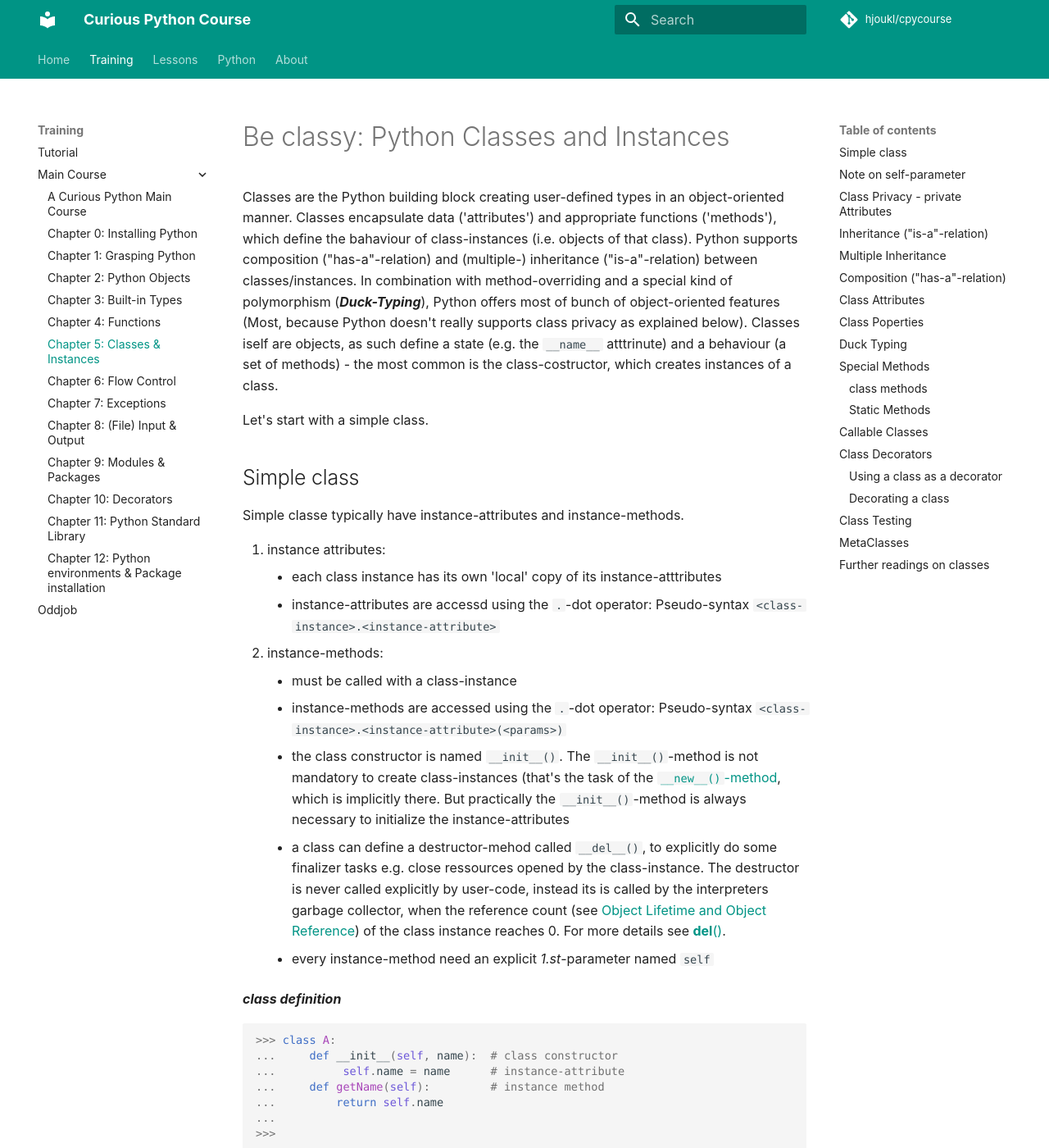
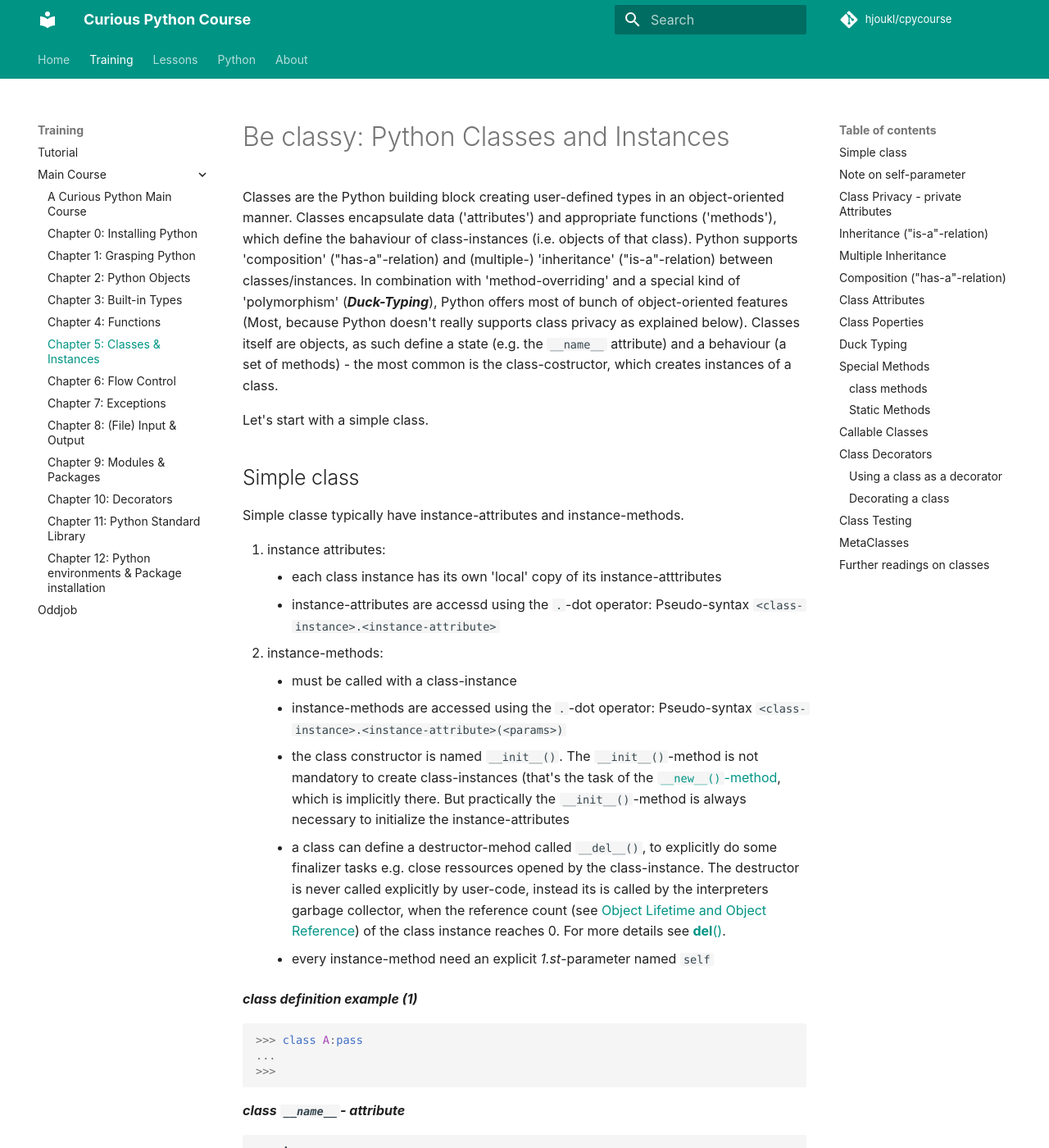
Before and after one commit to rkluger68/cpycourse, an MkDocs documentation site: the page built from docs/training/main-course/classes-instances.md, in a window 1280 px wide and 1400 px high. Shown: the whole window at 82% size. Built offline with MkDocs 1.6.1 and Material for MkDocs 9.7.7, drawn with Linux system fonts in a browser that asks for light colours; comment, search, counter and statistics services are not loaded; some of the changed text lies outside the part shown.

Commit message:
Update classes-instances.md
Add an even more simple class definition; corrected typos

````diff
--- a/docs/training/main-course/classes-instances.md
+++ b/docs/training/main-course/classes-instances.md
@@ -1,7 +1,7 @@
 # Be classy: Python Classes and Instances
 
-Classes are the Python building block creating user-defined types in an object-oriented manner. Classes encapsulate data ('attributes') and appropriate functions ('methods'), which define the bahaviour of class-instances (i.e. objects of that class). Python supports composition ("has-a"-relation) and (multiple-) inheritance ("is-a"-relation) between classes/instances. In combination with method-overriding and a special kind of polymorphism (***Duck-Typing***), Python offers most of bunch of object-oriented features (Most, because Python doesn't really supports class privacy as explained below).
-Classes iself are objects, as such define a state (e.g. the `__name__` atttrinute) and a behaviour (a set of methods) - the most common is the class-costructor, which creates instances of a class.
+Classes are the Python building block creating user-defined types in an object-oriented manner. Classes encapsulate data ('attributes') and appropriate functions ('methods'), which define the bahaviour of class-instances (i.e. objects of that class). Python supports 'composition' ("has-a"-relation) and (multiple-) 'inheritance' ("is-a"-relation) between classes/instances. In combination with 'method-overriding' and a special kind of 'polymorphism' (***Duck-Typing***), Python offers most of bunch of object-oriented features (Most, because Python doesn't really supports class privacy as explained below).
+Classes itself are objects, as such define a state (e.g. the `__name__` attribute) and a behaviour (a set of methods) - the most common is the class-costructor, which creates instances of a class.
 
 Let's start with a simple class.
 
@@ -19,7 +19,24 @@ Simple classe typically have instance-attributes and instance-methods.
     - a class can define a destructor-mehod called `__del__()`, to explicitly do some finalizer tasks e.g. close ressources opened by the class-instance. The destructor is never called explicitly by user-code, instead its is called by the interpreters garbage collector, when the reference count (see [Object Lifetime and Object Reference](objects.md)) of the class instance reaches 0. For more details see [__del__()](https://docs.python.org/3/reference/datamodel.html?highlight=__del#object.__del__).
     - every instance-method need an explicit *1.st*-parameter named `self`
 
-***class definition***
+***class definition example (1)***
+
+``` python
+>>> class A:pass
+...
+>>>
+```
+
+***class `__name__`- attribute***
+
+```python
+>>> A.__name__
+'A'
+>>>
+```
+
+
+***class definition (2)***
 
 ``` python
 >>> class A:
@@ -35,9 +52,11 @@ Simple classe typically have instance-attributes and instance-methods.
 
 ``` python
 >>> a1 = ('A')
->>> a1.name          # attribute-access using class-instance and '.'-dot operator
+>>> a1.name                # attribute-access using class-instance and '.'-dot operator
 'A'
->>> a1.getName()     # method-access  using class-instance and '.'-dot operator
+>>> a1.getName()           # method-access  using class-instance and '.'-dot operator
+'A'
+>>>  a.__class__.__name__  # class-attribute
 'A'
 >>>
 ```
@@ -287,7 +306,7 @@ Properties are a way of data encapusulation. Hiding ordinary attributes behind a
 Python support two different ways of implementing properties:
 
 1. 'lower-level' using `property()` builtin function
-2. 'higher-level' using  `@propery()`-decorator
+2. 'higher-level' using  `@propery`-decorator
 
 The Python docs provide a good [property-example](https://docs.python.org/3/library/functions.html#property), with read-, write- and delete-access. For convenience this is simply copied here.
 
@@ -323,7 +342,7 @@ usage
 11
 ```
 
-***example using the `@propery()`builtin decorator***
+***example using the `@propery`-builtin decorator***
 ``` python
 class C:
     def __init__(self):
````
Also changed, not shown: other parts of docs/training/main-course/classes-instances.md (+1 -1 lines).
